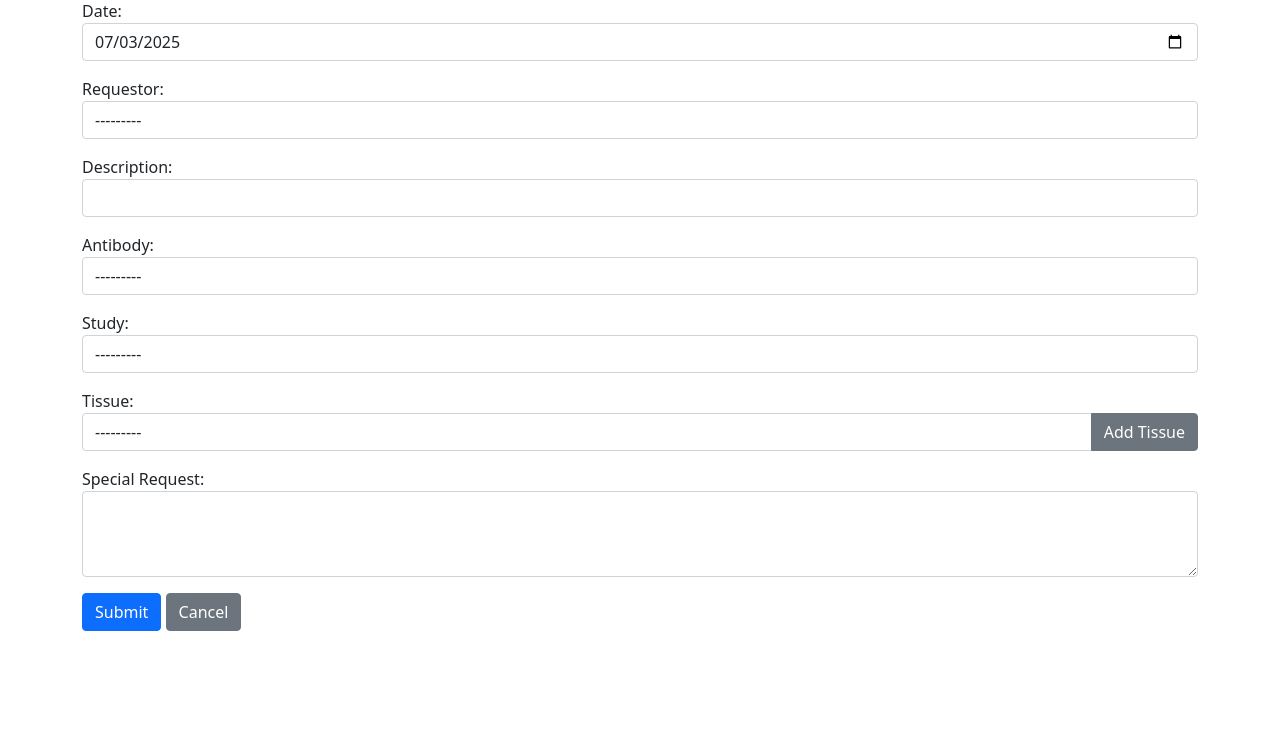
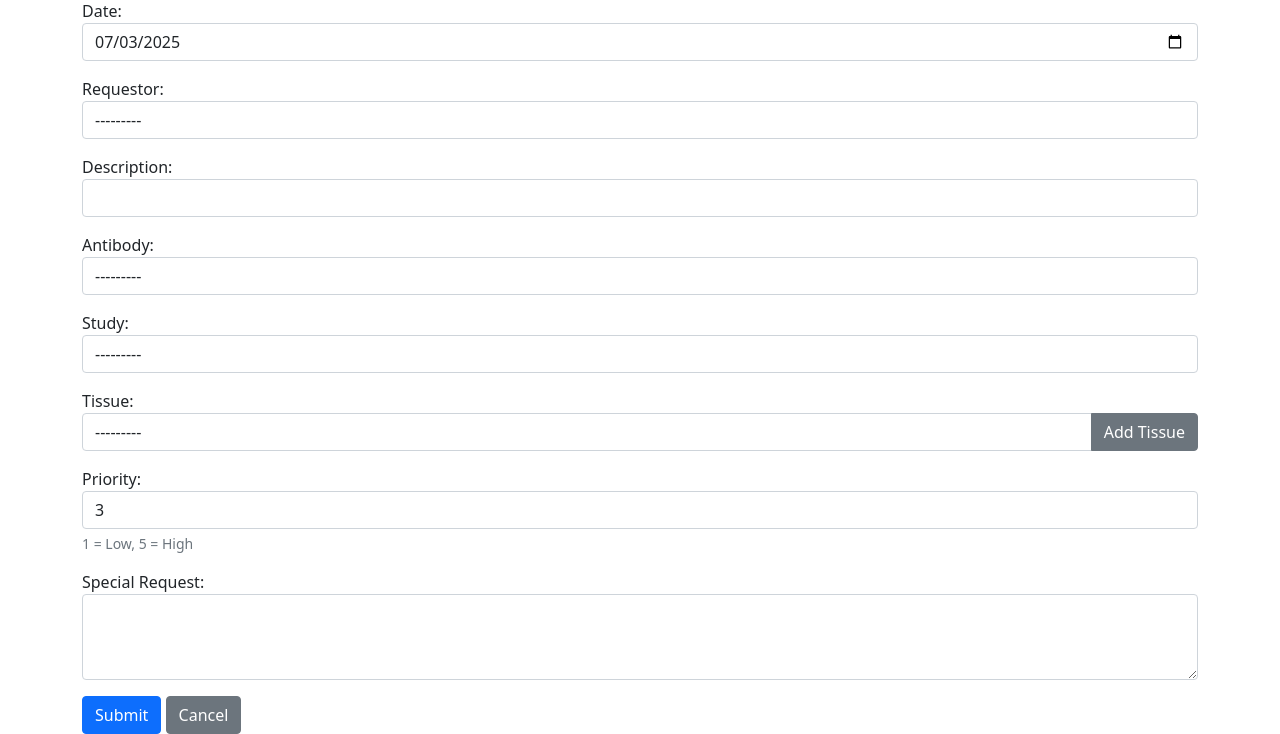
Before and after one commit to nick0h/dbmanage, a Django app: page /requests/create/ in a window 1280 px wide. Shown: the part 143-877 px from the top of the page. Before the commit the page ends 774 px from the top, so only its background shows below. Run offline with Django 5.2, Linux system fonts and the light colour scheme; data comes from the database, SQL or seed files in the repository; data that the repository does not hold is empty.

Commit message:
Move priority field to Request model, update forms and templates for request-level priority

```diff
--- a/antibody_requests/settings.py
+++ b/antibody_requests/settings.py
@@ -127,6 +127,7 @@ STATIC_URL = 'static/'
 STATICFILES_DIRS = [
     BASE_DIR / 'requests_app' / 'static',
 ]
+STATIC_ROOT = BASE_DIR / 'staticfiles'
 
 # Default primary key field type
 # https://docs.djangoproject.com/en/5.2/ref/settings/#default-auto-field
--- a/antibody_requests/urls.py
+++ b/antibody_requests/urls.py
@@ -22,3 +22,6 @@ urlpatterns = [
     path('admin/', admin.site.urls),
     path('', include('requests_app.urls')),
 ]
+
+handler404 = 'requests_app.views.custom_404'
+handler500 = 'requests_app.views.custom_500'
--- a/requests_app/forms.py
+++ b/requests_app/forms.py
@@ -6,13 +6,14 @@ class RequestForm(forms.ModelForm):
 
     class Meta:
         model = Request
-        fields = ['requestor', 'antibody', 'study', 'description', 'tissue', 'special_request']
+        fields = ['requestor', 'antibody', 'study', 'description', 'tissue', 'priority', 'special_request']
         widgets = {
             'requestor': forms.Select(attrs={'class': 'form-control'}),
             'antibody': forms.Select(attrs={'class': 'form-control'}),
             'study': forms.Select(attrs={'class': 'form-control'}),
             'tissue': forms.Select(attrs={'class': 'form-control'}),
             'description': forms.TextInput(attrs={'class': 'form-control', 'maxlength': 256}),
+            'priority': forms.Select(attrs={'class': 'form-control'}),
             'special_request': forms.Textarea(attrs={'class': 'form-control', 'rows': 3, 'maxlength': 256}),
         }
 
@@ -29,12 +30,13 @@ class RequestEditForm(forms.ModelForm):
 
     class Meta:
         model = Request
-        fields = ['status', 'notes', 'description', 'special_request']
+        fields = ['status', 'notes', 'description', 'special_request', 'priority']
         widgets = {
             'status': forms.Select(attrs={'class': 'form-control'}),
             'notes': forms.Textarea(attrs={'class': 'form-control', 'rows': 4, 'maxlength': 256}),
             'description': forms.TextInput(attrs={'class': 'form-control', 'maxlength': 256}),
             'special_request': forms.Textarea(attrs={'class': 'form-control', 'rows': 3, 'maxlength': 256}),
+            'priority': forms.Select(attrs={'class': 'form-control'}),
         }
 
     def __init__(self, *args, **kwargs):
--- a/requests_app/models.py
+++ b/requests_app/models.py
@@ -1,6 +1,14 @@
 from django.db import models
 
 # Create your models here.
+
+PRIORITY_CHOICES = [
+    (1, '1 - Low'),
+    (2, '2'),
+    (3, '3'),
+    (4, '4'),
+    (5, '5 - High'),
+]
 
 class Requestor(models.Model):
     key = models.AutoField(primary_key=True)
@@ -72,6 +80,7 @@ class Request(models.Model):
     special_request = models.TextField(blank=True, null=True)
     status = models.ForeignKey(Status, on_delete=models.CASCADE, default=Status.get_default_status)
     notes = models.TextField(blank=True, null=True)
+    priority = models.IntegerField(choices=PRIORITY_CHOICES, default=3)
     created_at = models.DateTimeField(auto_now_add=True)
     updated_at = models.DateTimeField(auto_now=True)
 
--- a/requests_app/templates/requests_app/request_form.html
+++ b/requests_app/templates/requests_app/request_form.html
@@ -44,6 +44,12 @@
                 <button type="button" class="btn btn-secondary" id="addTissueBtn">Add Tissue</button>
             </div>
             <div id="tissueList" class="mt-2"></div>
+        </div>
+
+        <div class="form-group mb-3">
+            <label for="id_priority">Priority:</label>
+            {{ form.priority }}
+            <div class="form-text">1 = Low, 5 = High</div>
         </div>
 
         <div class="form-group mb-3">
--- a/requests_app/templates/requests_app/requestor_form.html
+++ b/requests_app/templates/requests_app/requestor_form.html
@@ -13,4 +13,9 @@
     <label for="id_name" class="form-label">Name:</label>
     <input type="text" class="form-control" id="id_name" name="name" required maxlength="256">
 </div>
+<div class="mb-3">
+    <label for="id_priority" class="form-label">Priority</label>
+    {{ form.priority }}
+    <div class="form-text">1 = Low, 5 = High</div>
+</div>
 {% endblock %}
--- a/requests_app/templates/requests_app/requestor_list.html
+++ b/requests_app/templates/requests_app/requestor_list.html
@@ -44,6 +44,11 @@
                                         {% endif %}
                                     </a>
                                 </th>
+                                <th>
+                                    <a href="?sort=priority&order={% if current_sort == 'priority' and current_order == 'asc' %}desc{% else %}asc{% endif %}" class="text-decoration-none text-white">
+                                        Priority
+                                    </a>
+                                </th>
                                 <th>Actions</th>
                             </tr>
                         </thead>
@@ -52,6 +57,7 @@
                             <tr>
                                 <td>{{ requestor.key }}</td>
                                 <td>{{ requestor.name|truncatechars:40 }}</td>
+                                <td>{{ requestor.get_priority_display }}</td>
                                 <td>
                                     <a href="{% url 'requestor_edit' requestor.key %}" class="btn btn-sm btn-warning">
                                         <i class="fas fa-edit"></i> Edit
--- a/requests_app/views.py
+++ b/requests_app/views.py
@@ -465,3 +465,9 @@ def status_create(request):
             return JsonResponse({'error': 'Invalid input'}, status=400)
 
     return render(request, 'requests_app/status_form.html', {'title': 'Add New Status'})
+
+def custom_404(request, exception):
+    return render(request, "404.html", status=404)
+
+def custom_500(request):
+    return render(request, "500.html", status=500)
```
Also changed, not shown: requests_app/templates/404.html (added, +10 -0 lines), requests_app/templates/500.html (added, +10 -0 lines), requests_app/templates/requests_app/request_edit.html (+8 -0 lines), requests_app/templates/requests_app/request_list.html (+11 -0 lines), requirements.txt (+4 -308 lines), README.md, requests_app/migrations/0005_requestor_priority.py (added), requests_app/migrations/0006_remove_requestor_priority_request_priority.py (added).
